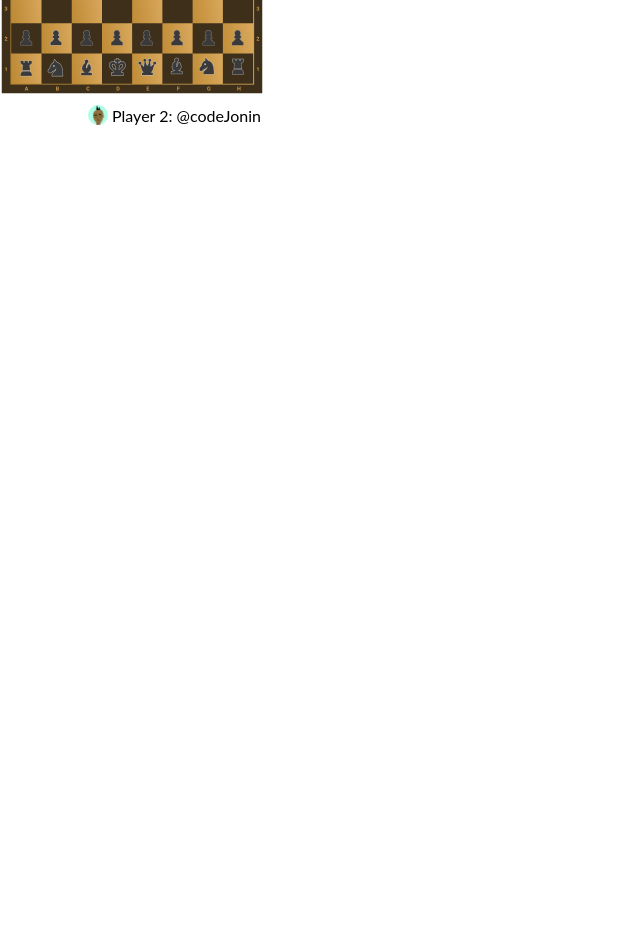
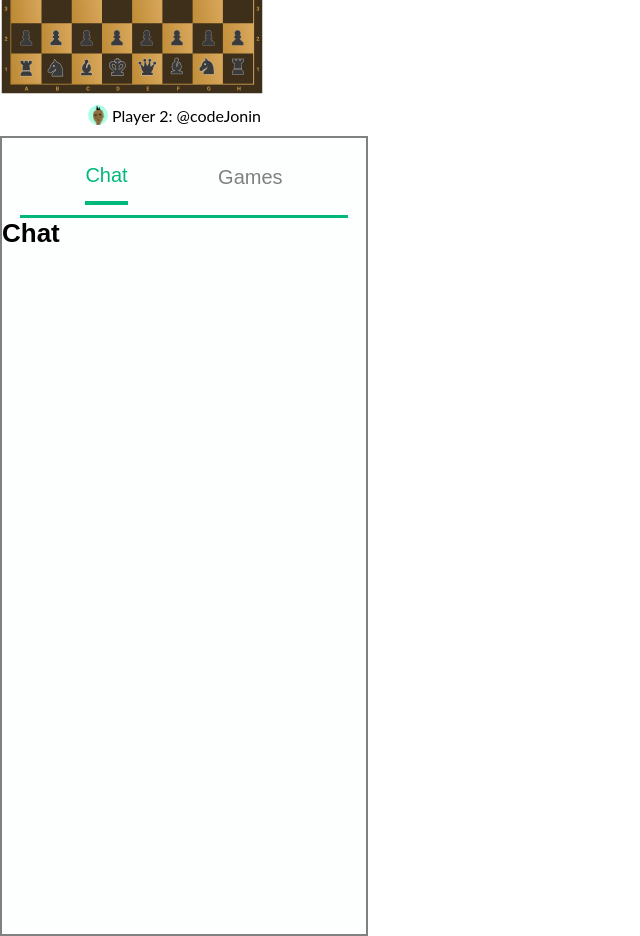
Before and after one commit to zurichat/zc_plugin_chessboard, a React (Create React App) app in the folder client/: page / in a window 1280 px wide. Shown: the part 1360-2296 px from the top of the page, without its empty margins (0-640 px from the left). Before the commit the page ends 1496 px from the top, so only its background shows below. Built offline with nearby package versions, Linux system fonts and the light colour scheme.

Commit message:
spectatorSideBar component and nav added

```diff
--- a/client/src/App.js
+++ b/client/src/App.js
@@ -1,5 +1,6 @@
 import "./App.css";
 import MiniBoard from "./components/MiniBoard/MiniBoard";
+import SpectatorSideBar from './components/SpectatorSideBar/SpectatorSideBar'
 
 function App() {
   return (
@@ -16,6 +17,7 @@ function App() {
       </section>
       <MiniBoard id="234" playerOne="Annietah" playerTwo="codeJonin" />
       <MiniBoard id="234" playerOne="" playerTwo="codeJonin" />
+      <SpectatorSideBar/>
     </div>
   );
 }
--- /dev/null
+++ b/client/src/components/Chat/Chat.jsx
@@ -0,0 +1,5 @@
+const Chat = () => {
+    return ( <div><h1>Chat</h1></div> );
+}
+
+export default Chat;
--- /dev/null
+++ b/client/src/components/Games/Games.jsx
@@ -0,0 +1,7 @@
+const Games = () => {
+    return ( <div>
+        <h1>games</h1>
+    </div> );
+}
+
+export default Games;
--- /dev/null
+++ b/client/src/components/SpectatorSideBar/SpectatorSideBar.css
@@ -0,0 +1,28 @@
+.side-bar {
+    width: 368px;
+    border: 2px solid #808080;
+    min-height: 100vh;
+    background: #fdffff;
+  }
+
+  .side-bar-nav {
+    padding: 1.5rem 2rem;
+    padding-bottom: 0;
+    display: flex;
+    justify-content: space-around;
+    font-size: 20px;
+    color: #808080;
+    border-bottom: 3px solid #00b87c;
+  }
+
+  .nav-link {
+    text-decoration: none;
+    color: #808080;
+    font-weight: 400;
+    padding-bottom: 0.7em;
+  }
+
+  .active {
+    color: #00b87c;
+    border-bottom: 4px solid #00b87c;
+  }
--- /dev/null
+++ b/client/src/components/SpectatorSideBar/SpectatorSideBar.jsx
@@ -0,0 +1,27 @@
+import { Switch, Route, NavLink } from "react-router-dom";
+import Games from "../Games/Games";
+import Chat from "../Chat/Chat";
+import "./SpectatorSideBar.css";
+import { BrowserRouter } from "react-router-dom";
+
+const sideBar = () => {
+  return (
+    <aside className="side-bar">
+      <nav className="side-bar-nav">
+        <NavLink exact activeClassName="active" className="nav-link" to="/">
+          Chat
+        </NavLink>
+        <NavLink activeClassName="active" className="nav-link" to="/games">
+          Games
+        </NavLink>
+      </nav>
+      <Switch>
+        <Route exact path="/" component={Chat} />
+        <Route exact path="/chat" component={Chat} />
+        <Route exact path="/games" component={Games} />
+      </Switch>
+    </aside>
+  );
+};
+
+export default sideBar;
--- a/client/src/index.js
+++ b/client/src/index.js
@@ -2,10 +2,14 @@ import React from "react";
 import ReactDOM from "react-dom";
 import "./index.css";
 import App from "./App";
+import { BrowserRouter } from "react-router-dom";
+
 
 ReactDOM.render(
   <React.StrictMode>
-    <App />
+    <BrowserRouter>
+      <App />
+      </BrowserRouter>
   </React.StrictMode>,
   document.getElementById("root")
 );
--- /dev/null
+++ b/package.json
@@ -0,0 +1,5 @@
+{
+  "dependencies": {
+    "react-router-dom": "^5.2.1"
+  }
+}
```
Also changed, not shown: client/src/Pages/GameRoom/GameRoom.jsx (added, +12 -0 lines), client/src/Pages/GameRoom/GameRoom.css (added), client/src/Pages/GameScreen/MainGame.js (deleted), 1 other file (tests, documents, lock files or other folders).
